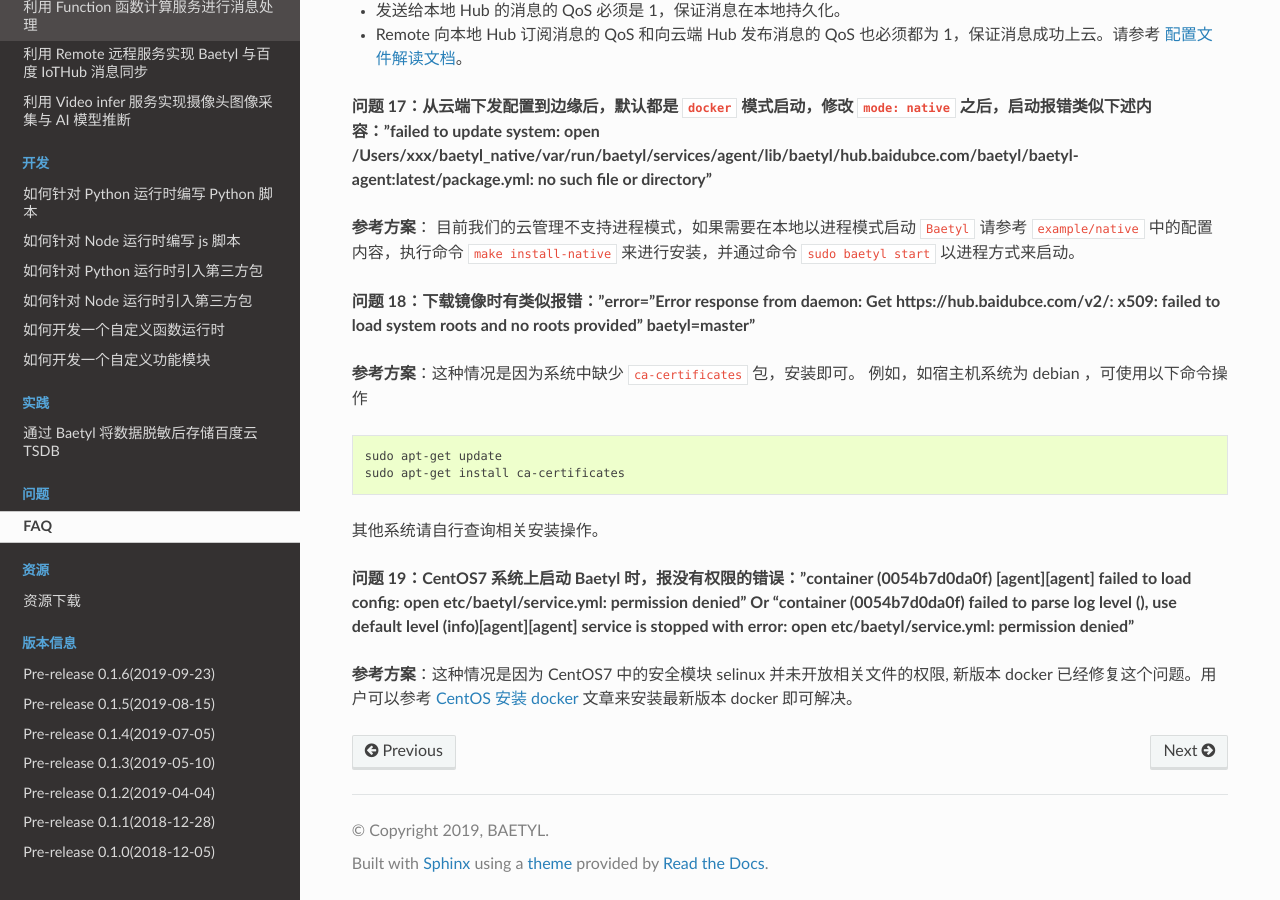
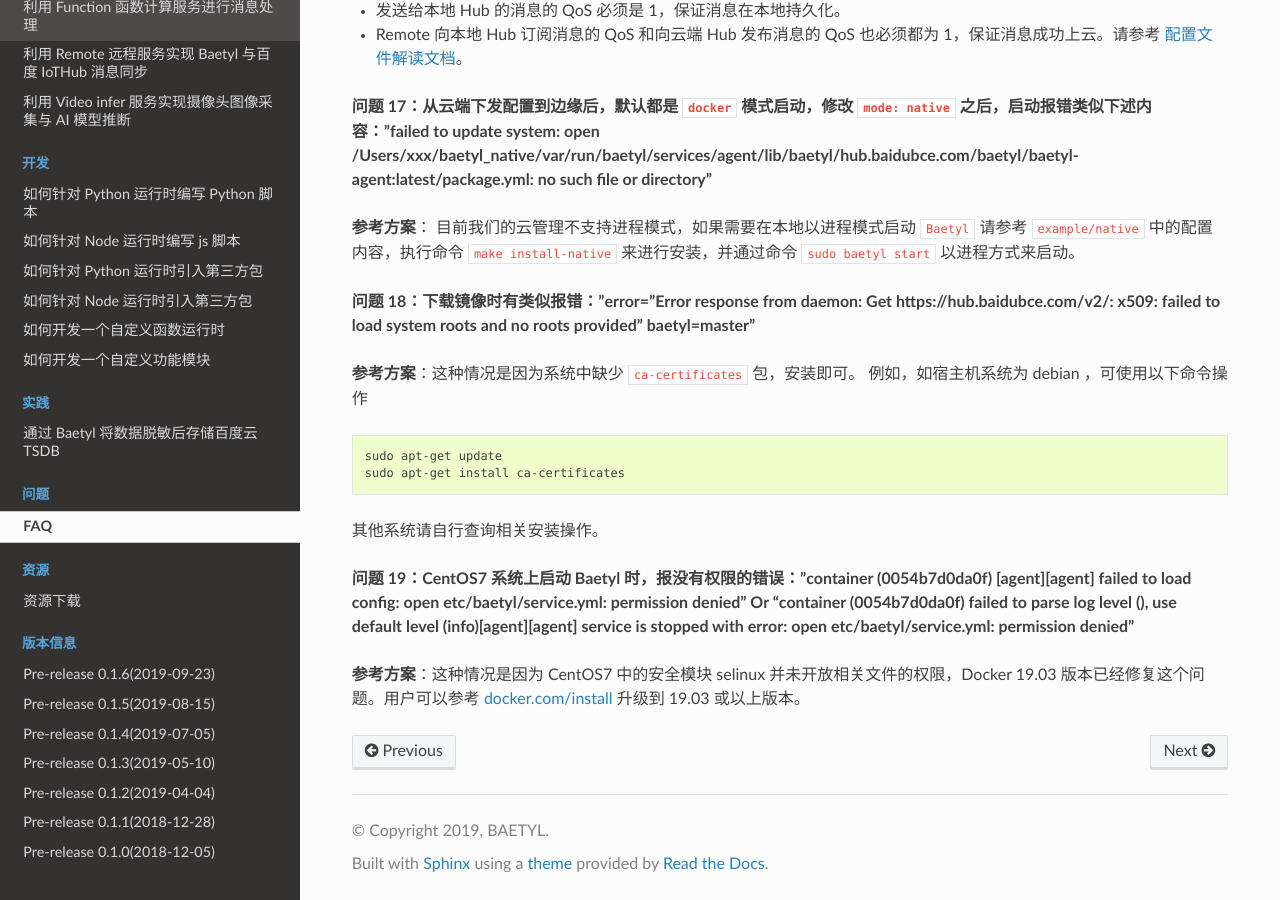
Before and after one commit to baetyl/baetyl-docs-cn, a Sphinx documentation site: the page built from docs/FAQ.md, in a window 1280 px wide and 900 px high, scrolled down 3501 px. Built offline with Sphinx 7.4.7 and the Read the Docs theme 2.0.0, drawn with Linux system fonts in a browser that asks for light colours.

Commit message:
optimize

```diff
--- a/docs/FAQ.md
+++ b/docs/FAQ.md
@@ -147,4 +147,4 @@
 
 **问题 19：CentOS7 系统上启动 Baetyl 时，报没有权限的错误："container (0054b7d0da0f) [agent][agent] failed to load config: open etc/baetyl/service.yml: permission denied" Or "container (0054b7d0da0f) failed to parse log level (), use default level (info)[agent][agent] service is stopped with error: open etc/baetyl/service.yml: permission denied"**
 
-**参考方案**：这种情况是因为 CentOS7 中的安全模块 selinux 并未开放相关文件的权限, 新版本 docker 已经修复这个问题。用户可以参考 [CentOS 安装 docker](https://docs.docker.com/install/linux/docker-ce/centos/) 文章来安装最新版本 docker 即可解决。
+**参考方案**：这种情况是因为 CentOS7 中的安全模块 selinux 并未开放相关文件的权限，Docker 19.03 版本已经修复这个问题。用户可以参考 [docker.com/install](https://docs.docker.com/install/linux/docker-ce/centos/) 升级到 19.03 或以上版本。
```
